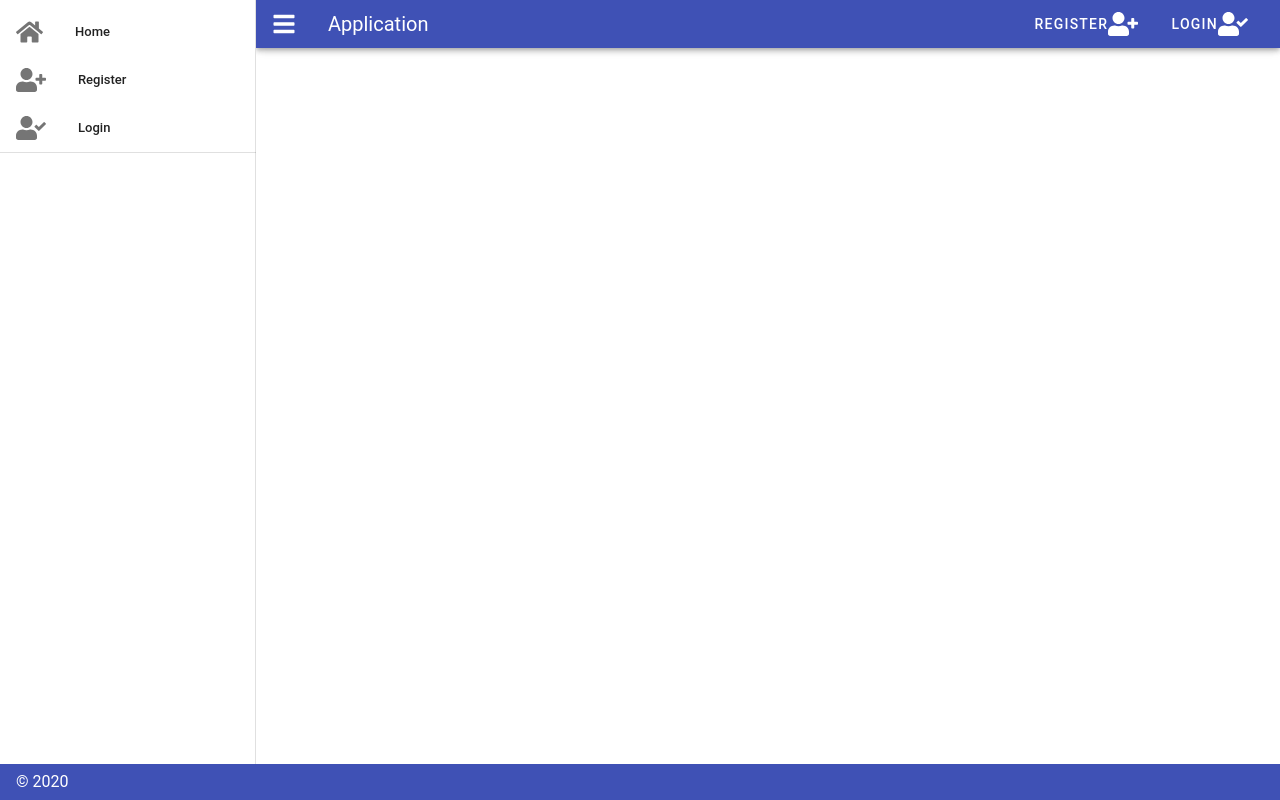
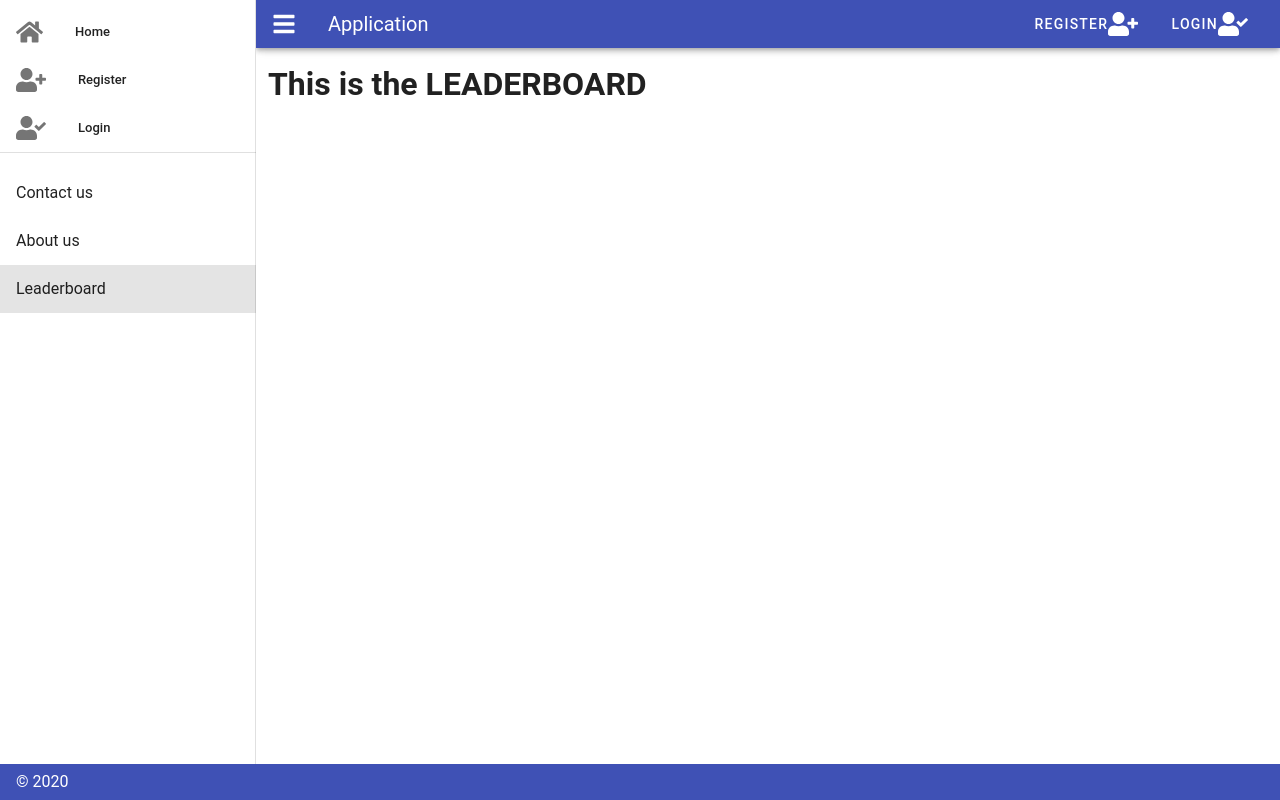
Before and after one commit to leonardusdirkstofbergbotes/Quiz-PWA-v.2, a Vue app: page /leaderboard in a window 1280 px wide. Built offline with nearby package versions, Linux system fonts and the light colour scheme.

Commit message:
Added 3 new pages + the necessary routing

```diff
--- a/src/App.vue
+++ b/src/App.vue
@@ -46,6 +46,14 @@
         </v-list-item>
       </v-list>
 
+      <v-list> <!-- Sidebar buttons -->
+        <v-list-item v-for="item in regularOptions" :key="item.name" link :to="item.link"> <!-- Signed in options for sidebar -->
+          <v-list-item-content>
+            <v-list-item-title>{{item.name}}</v-list-item-title>
+          </v-list-item-content>
+        </v-list-item>
+      </v-list>
+
     </v-navigation-drawer> <!-- Side bar ends -->
 
     <v-app-bar app color="indigo" dark dense>
@@ -84,7 +92,13 @@
     data: () => ({
       drawer: null,
       signedInOptions: [
-        {name: 'Profile', link: 'profile'}
+        {name: 'Profile', link: '/profile'}
+      ],
+
+      regularOptions: [
+        {name: "Contact us", link: '/contact'},
+        {name: 'About us', link: '/about'},
+        {name: 'Leaderboard', link: '/leaderboard'}
       ]
     }),
 
--- a/src/router/index.ts
+++ b/src/router/index.ts
@@ -3,6 +3,9 @@ import VueRouter, { RouteConfig } from 'vue-router'
 import Home from '../views/Home.vue'
 import Login from '@/views/Login.vue'
 import Profile from '@/views/Profile.vue'
+import Contact from '@/views/Contact.vue'
+import About from '@/views/About.vue'
+import Leaderboard from '@/views/Leaderboard.vue'
 import Register from '@/views/Register.vue'
 import QuizPage from '@/views/QuizPage.vue'
 
@@ -34,6 +37,21 @@ Vue.use(VueRouter)
     path: '/profile',
     name: 'Profile',
     component: Profile
+  },
+  {
+    path: '/contact',
+    name: 'Contact',
+    component: Contact
+  },
+  {
+    path: '/about',
+    name: 'About',
+    component: About
+  },
+  {
+    path: '/leaderboard',
+    name: 'Leaderboard',
+    component: Leaderboard
   }
 ]
 
--- a/src/store/index.ts
+++ b/src/store/index.ts
@@ -75,11 +75,14 @@ export default new Vuex.Store({
     },
 
     logoutUser ({commit}) {
-      commit('logout', false)
+      commit('load', true) // start loading
       firebase.auth().signOut().then(function() {
         console.log('Signed Out');
+        commit('logout', false)
+        commit('load', false) // stop loading
       }, function(error) {
         console.error('Sign Out Error', error);
+        commit('load', false) // stop loading
       });
     }
   },
--- /dev/null
+++ b/src/views/About.vue
@@ -0,0 +1,3 @@
+<template>
+    <p>This is the about us page</p>
+</template>
--- /dev/null
+++ b/src/views/Contact.vue
@@ -0,0 +1,3 @@
+<template>
+    <p>This is the contact page</p>
+</template>
--- /dev/null
+++ b/src/views/Leaderboard.vue
@@ -0,0 +1,3 @@
+<template>
+    <h1>This is the LEADERBOARD</h1>
+</template>
```
